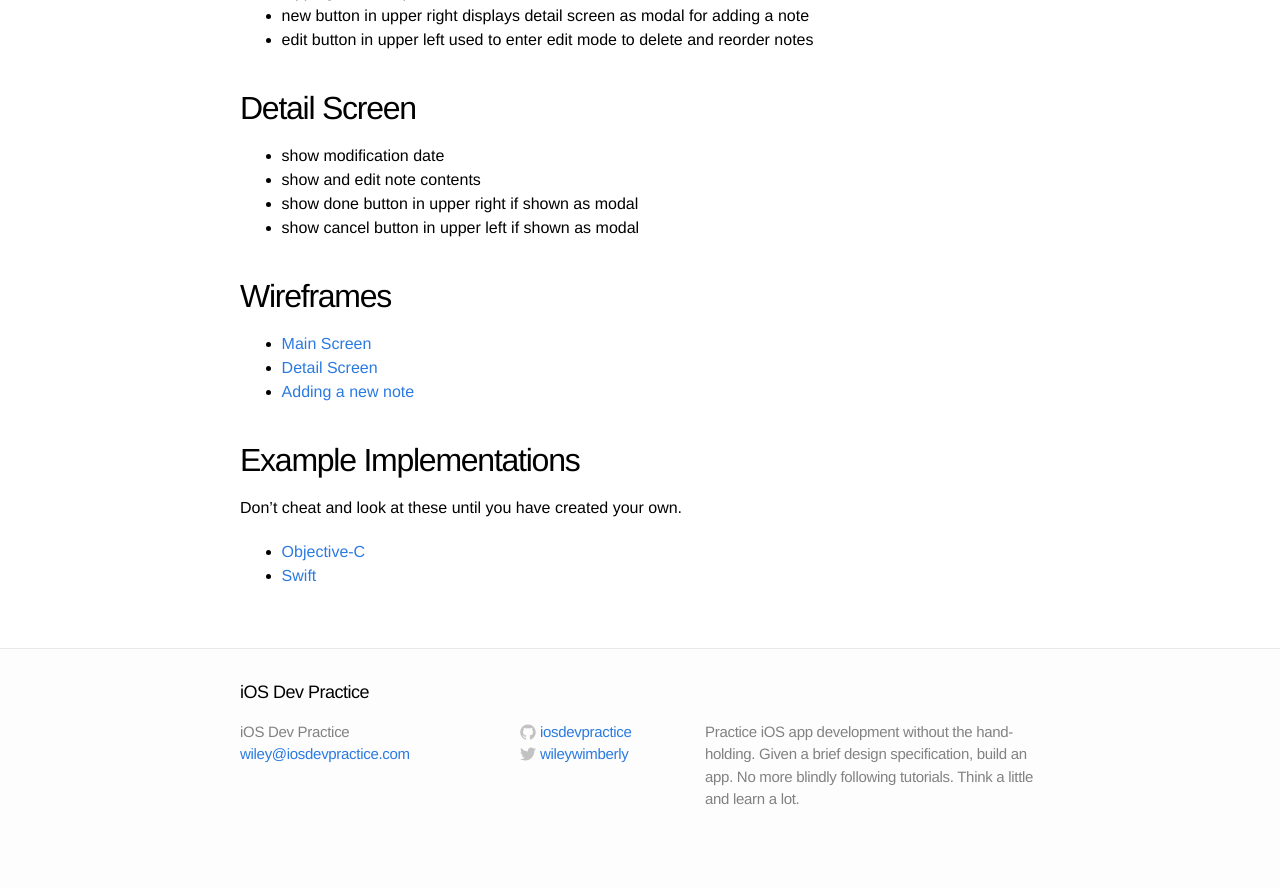
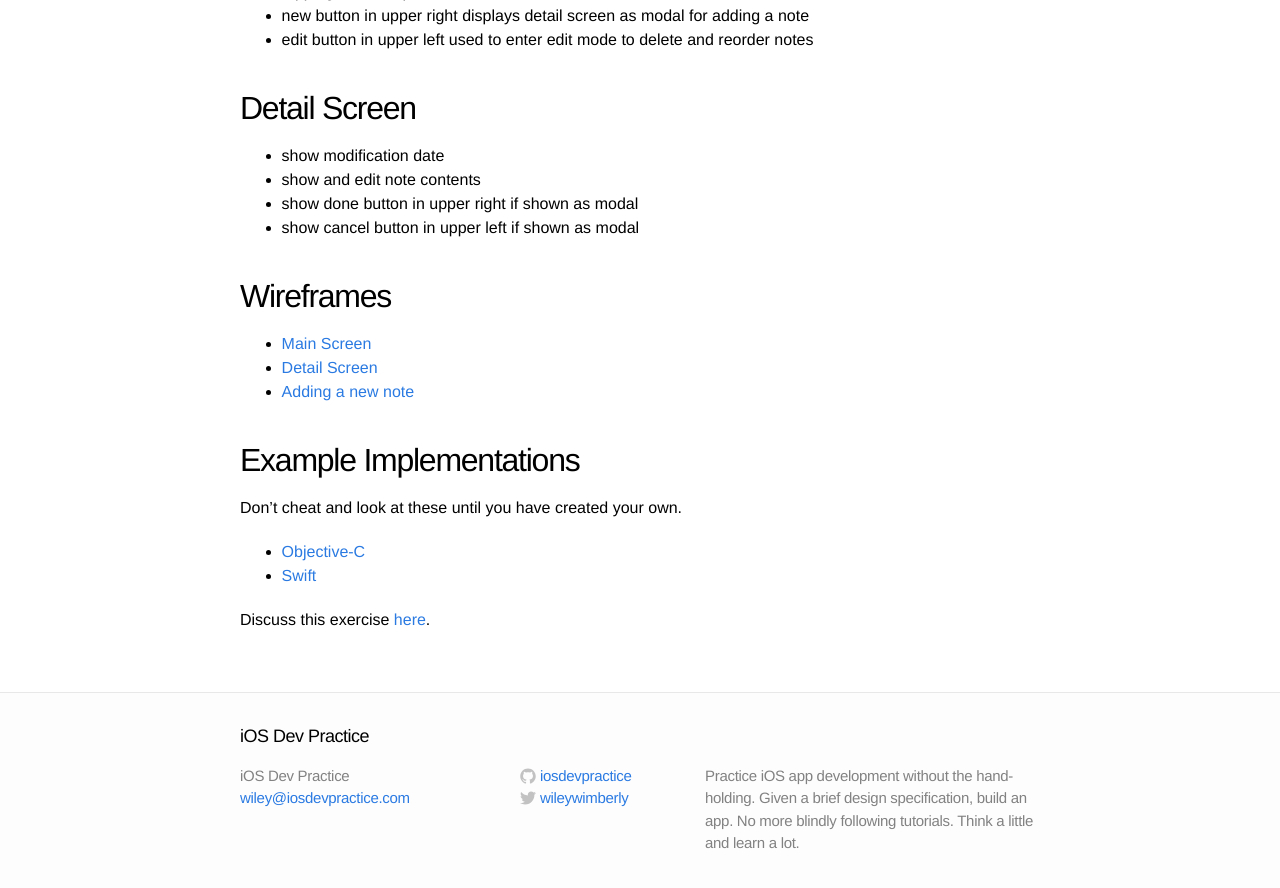
Before and after one commit to iosdevpractice/iosdevpractice.github.io, a Jekyll site: the page built from _posts/2014-08-03-note-taking-app.markdown, in a window 1280 px wide and 900 px high, scrolled down 666 px. Shown: the top 888 px of the window. Built offline with Jekyll 4.4.1, drawn with Linux system fonts in a browser that asks for light colours; before the commit the page ends 1522 px from its top, so only the background shows below that.

Commit message:
added link to discuss note taking app

```diff
--- a/_posts/2014-08-03-note-taking-app.markdown
+++ b/_posts/2014-08-03-note-taking-app.markdown
@@ -44,3 +44,7 @@ Don't cheat and look at these until you have created your own.
 
 * [Objective-C](https://github.com/iosdevpractice/NoteTakingApp_Objective-C)
 * [Swift](https://github.com/iosdevpractice/NoteTakingApp_Swift)
+
+
+Discuss this exercise
+[here](https://github.com/iosdevpractice/iosdevpractice_discussion/issues/1).
```
